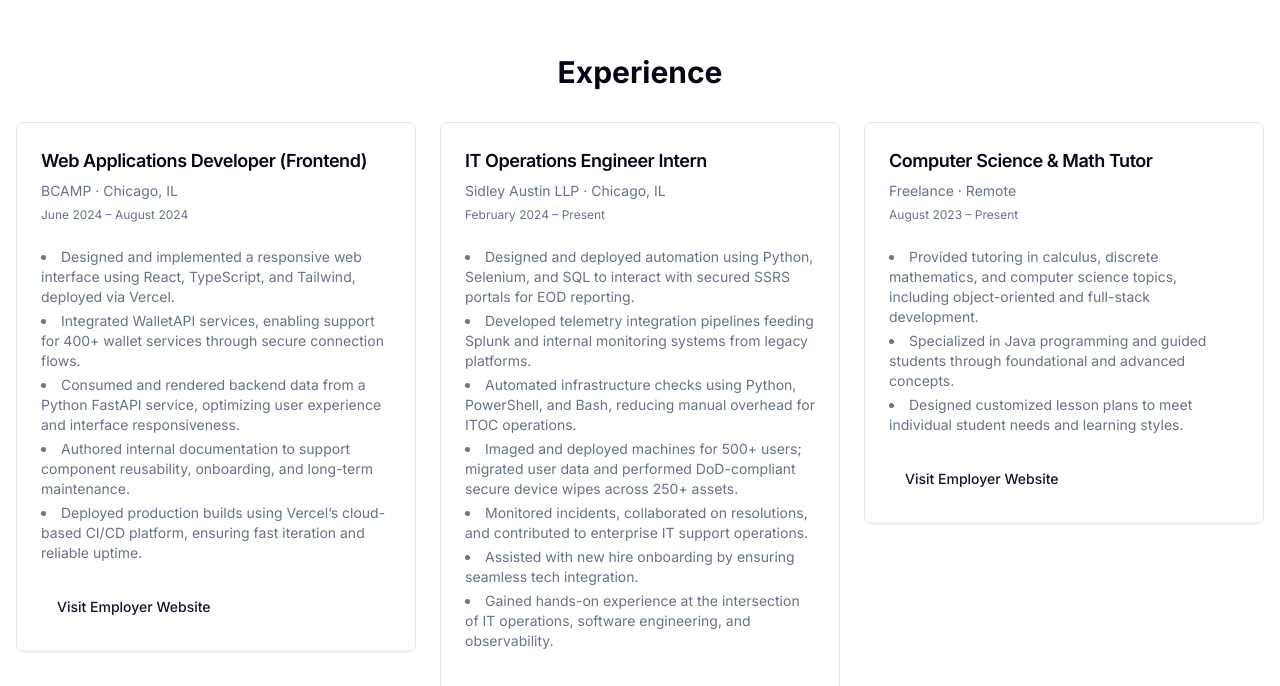
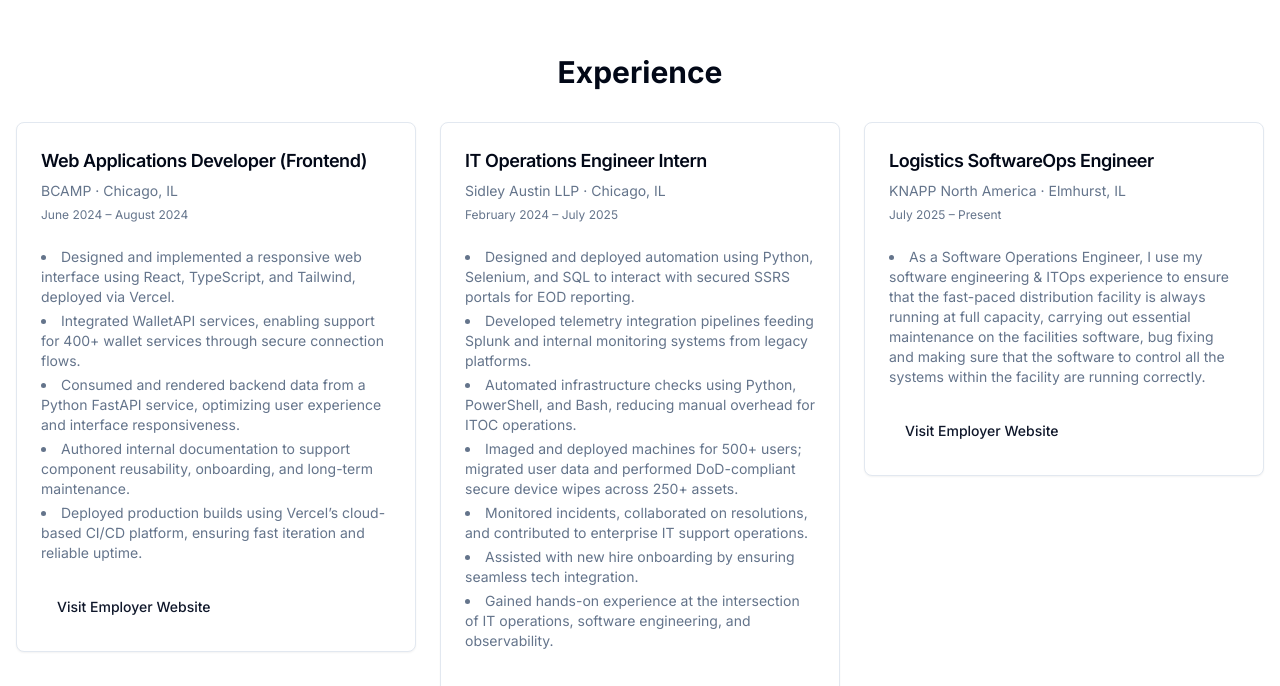
Before and after one commit to ethancala/PersonalWebsite, a Next.js app: page / in a window 1280 px wide. Shown: the part 2051-2737 px from the top of the page. Built offline with nearby package versions, Linux system fonts and the light colour scheme.

Commit message:
added new employment

```diff
--- a/app/components/CML.tsx
+++ b/app/components/CML.tsx
@@ -6,7 +6,7 @@
 const COMMANDS: Record<string, string> = {
   help: "Available commands: about, experience, projects, skills, resume, clear, gui",
   about:
-    "I'm Ethan Cala — a software & ops engineer focused on automation and telemetry. I am passionate about building scalable, elegant solutions through software and systems design. I specialize in full-stack web development, IT automation, and tech operations in enterprise environments. I currently work at Sidley Austin LLP!",
+    "I'm Ethan Cala — a software & ops engineer focused on automation and telemetry. I am passionate about building scalable, elegant solutions through software and systems design. I specialize in full-stack web development, IT automation, and tech operations in enterprise environments. I currently work at KNAPP in DevOps!",
 }
 
 export default function CML() {
@@ -77,12 +77,12 @@
         "- Supported incidents and onboarding across the firm",
         "- Visit: https://www.sidley.com",
         "",
-        "Computer Science & Math Tutor",
-        "Freelance · Remote",
-        "August 2023 – Present",
-        "- Tutored CS, discrete math, and Java/OOP",
-        "- Created personalized lesson plans",
+        "Logistics SoftwareOps Engineer",
+        "KNAPP North America · Elmhurst, IL",
+        "July 2025 – Present",
+        "As a Software Operations Engineer, I use my software engineering & ITOps experience to ensure that the fast-paced distribution facility is always running at full capacity, carrying out essential maintenance on the facilities software, bug fixing and making sure that the software to control all the systems within the facility are running correctly.",
       ]
+
 
       setHistory((prev) => [...prev, `> ${cmd}`])
       setCommandHistory((prev) => [...prev, cmd])
--- a/app/components/Experience.tsx
+++ b/app/components/Experience.tsx
@@ -23,7 +23,7 @@
     role: "IT Operations Engineer Intern",
     company: "Sidley Austin LLP",
     location: "Chicago, IL",
-    date: "February 2024 – Present",
+    date: "February 2024 – July 2025",
     website: "https://www.sidley.com/en/us/",
     responsibilities: [
       "Designed and deployed automation using Python, Selenium, and SQL to interact with secured SSRS portals for EOD reporting.",
@@ -35,16 +35,14 @@
       "Gained hands-on experience at the intersection of IT operations, software engineering, and observability."
     ]
   },
-  {
-    role: "Computer Science & Math Tutor",
-    company: "Freelance",
-    location: "Remote",
-    date: "August 2023 – Present",
-    website: "https://www.ethancala.dev/",
+    {
+    role: "Logistics SoftwareOps Engineer",
+    company: "KNAPP North America",
+    location: "Elmhurst, IL",
+    date: "July 2025 – Present",
+    website: "https://www.knapp.com/",
     responsibilities: [
-      "Provided tutoring in calculus, discrete mathematics, and computer science topics, including object-oriented and full-stack development.",
-      "Specialized in Java programming and guided students through foundational and advanced concepts.",
-      "Designed customized lesson plans to meet individual student needs and learning styles."
+      "As a Software Operations Engineer, I use my software engineering & ITOps experience to ensure that the fast-paced distribution facility is always running at full capacity, carrying out essential maintenance on the facilities software, bug fixing and making sure that the software to control all the systems within the facility are running correctly."
     ]
   }
 ];
--- a/app/components/Hero.tsx
+++ b/app/components/Hero.tsx
@@ -17,7 +17,7 @@
           Ethan Cala
         </h1>
         <p className="text-lg text-muted-foreground mb-6">
-          Computer Scientist · Software Engineer · IT Professional
+          DevOps Engineer · Software Engineer · IT Operations
         </p>
 
         <div className="relative w-40 h-40 mx-auto mb-6 rounded-full border-4 border-primary shadow-md overflow-hidden">
```
